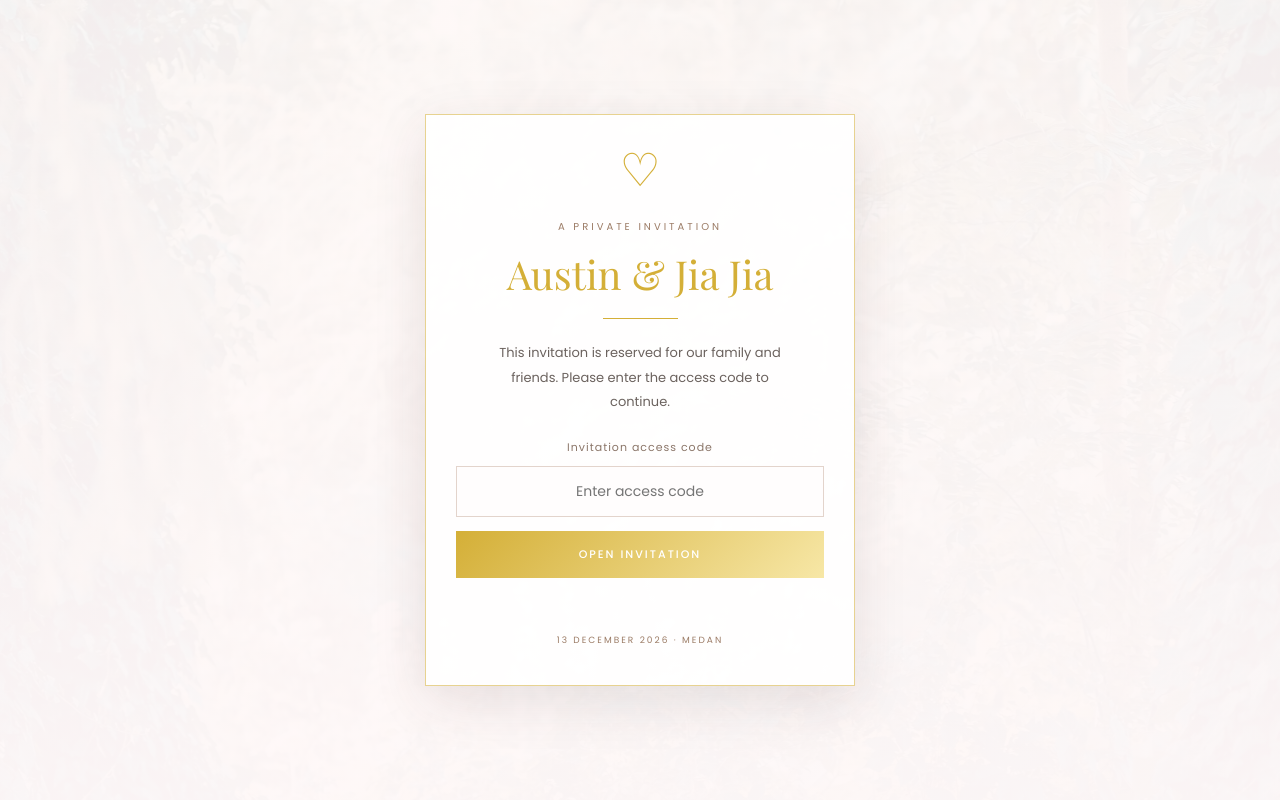
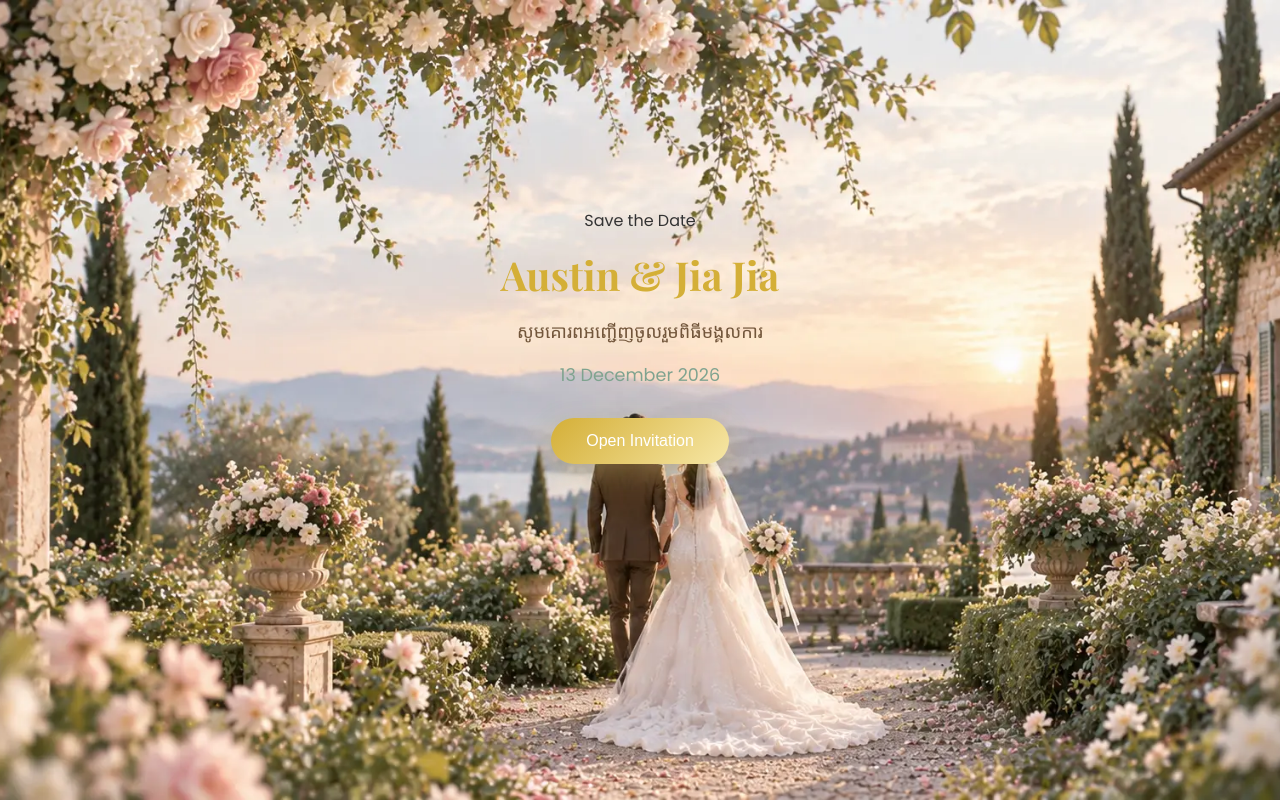
Before and after one commit to goodino/goodino.github.io, a plain HTML site: page invitation.html in a window 1280 px wide. Drawn offline with nearby package versions, Linux system fonts and the light colour scheme; no server answers; a web font is replaced by a local one.

Commit message:
Update invitation.html

```diff
--- a/invitation.html
+++ b/invitation.html
@@ -33,50 +33,7 @@ rel="stylesheet">
 </head>
 
 <body>
-
-<!-- PRIVATE INVITATION GATE -->
-<div id="accessGate" class="access-gate">
-    <div class="access-card">
-        <p class="access-heart">♡</p>
-
-        <p class="access-eyebrow">A PRIVATE INVITATION</p>
-
-        <h1>Austin &amp; Jia Jia</h1>
-
-        <div class="access-divider"></div>
-
-        <p class="access-message">
-            This invitation is reserved for our family
-            and friends. Please enter the access code
-            to continue.
-        </p>
-
-        <form id="accessForm">
-            <label for="accessCode" class="access-label">
-                Invitation access code
-            </label>
-
-            <input
-                id="accessCode"
-                type="password"
-                placeholder="Enter access code"
-                autocomplete="off"
-                required
-            >
-
-            <button type="submit" class="access-button">
-                OPEN INVITATION
-            </button>
-
-            <p id="accessError" role="alert" aria-live="polite"></p>
-        </form>
-
-        <p class="access-date">13 DECEMBER 2026 · MEDAN</p>
-    </div>
-</div>
-<!-- END PRIVATE INVITATION GATE -->
-
-    <img
+        <img
         id="siteBg"
         class="site-background"
         src="assets/images/bgimg.webp"
```
